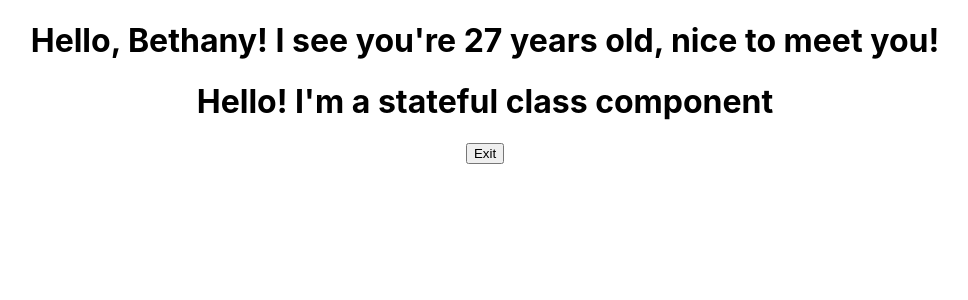
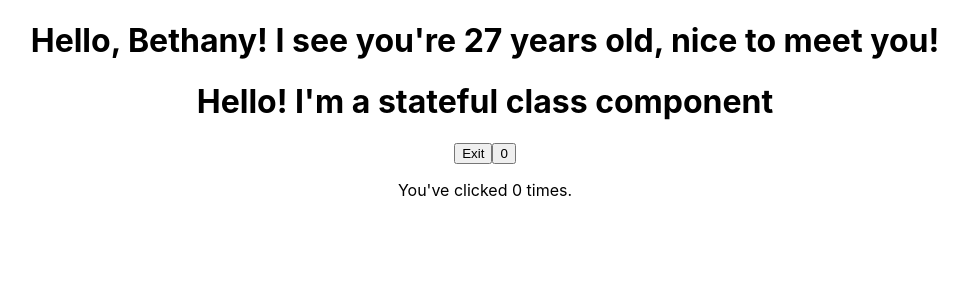
Before and after one commit to AnnieNeilson/gitpod-react, a React (Create React App) app in the folder my-app/: page / in a window 1280 px wide. Shown: the top 300 px of the page, without its empty margins (155-1123 px from the left). Built offline with nearby package versions, Linux system fonts and the light colour scheme.

Commit message:
use prevState and prevProps to create increment button and button that conditionally renders allowing the user to flip from initial message to new and back again.

```diff
--- a/my-app/src/components/StatefulGreeting.js
+++ b/my-app/src/components/StatefulGreeting.js
@@ -7,21 +7,38 @@ class StatefulGreeting  extends React.Component {
         this.state = {
             introduction: "Hello!",
             buttonText: "Exit",
+            count: 0,
         };
     }
 
+    incrementClick() {
+        this.setState((prevState, prevProps) => {
+            console.log('prevstate', prevState)
+            console.log('orevprops', prevProps)
+            return{
+                count: prevState.count + 1
+            }
+        });
+    }
+
     handleClick() {
-        this.setState({
-            introduction: 'Goodbye!',
+        this.setState((prevState, prevProps) => {
+            console.log('Previous State: ', prevState)
+            console.log('Previous Props: ', prevProps)
+            return {
+                introduction: prevState.introduction === 'Hello!' ? 'Goodbye!' : 'Hello!',
+                buttonText: prevState.buttonText === 'Exit' ? 'Enter' : 'Exit',
+            };
         });
-        console.log(this.state.introduction);
-    }
+    };
 
     render() {
         return(
             <div>
                 <h1>{this.state.introduction} {this.props.greeting}</h1>
                 <button onClick={ () => this.handleClick()}>{this.state.buttonText}</button>
+                <button onClick={ ()=> this.incrementClick()}>{this.state.count}</button>
+                <p>You've clicked {this.state.count} times.</p>
             </div>
         )
     }
```
